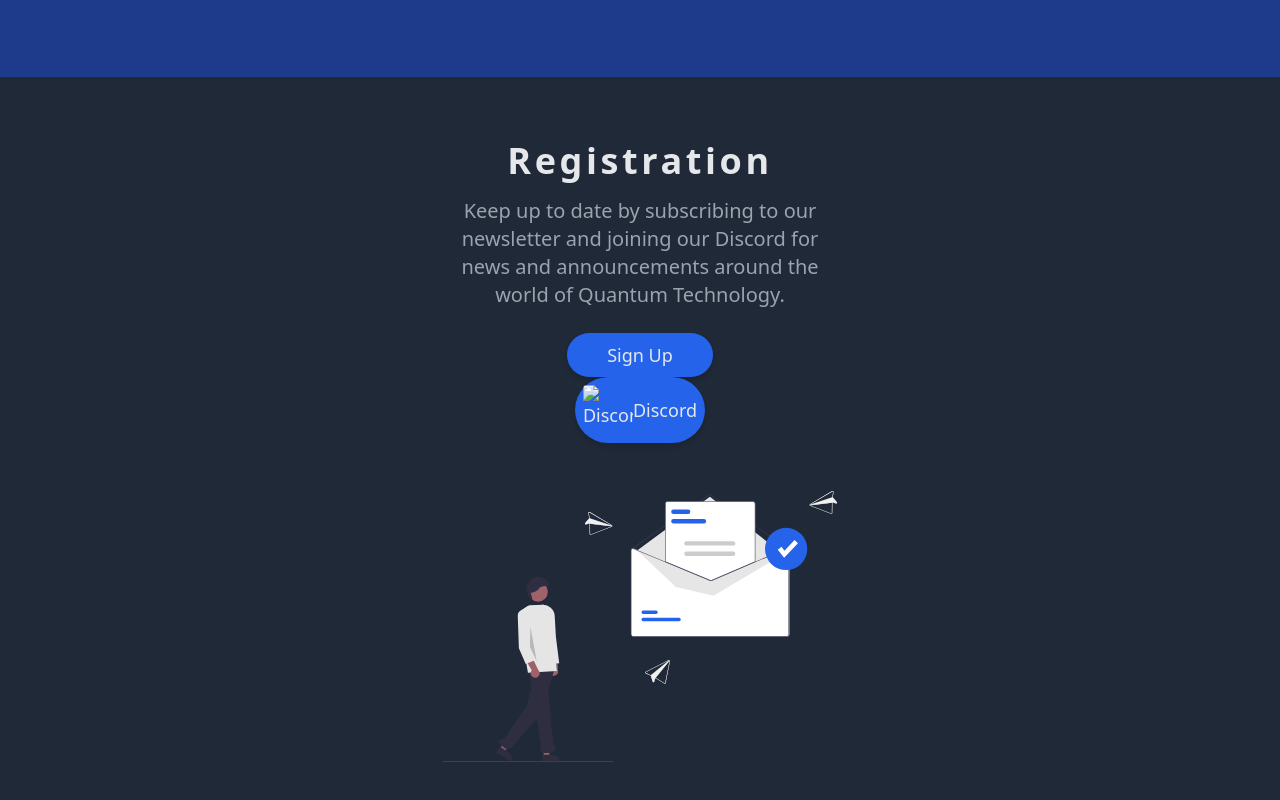
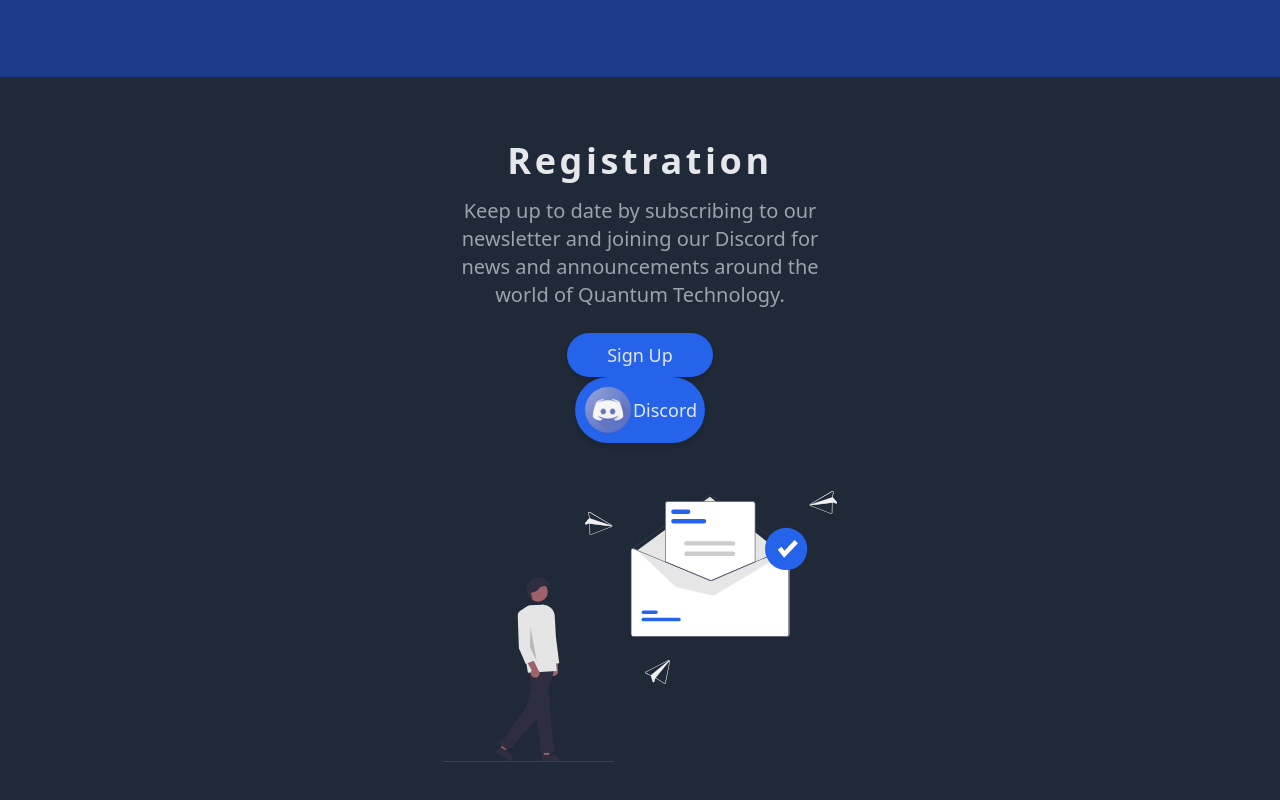
Before and after one commit to Dan5762/Imperial-Quantum-Society, an Eleventy site: page src/index.njk in a window 1280 px wide. Shown: the part 3987-4787 px from the top of the page. Built offline with nearby package versions, Linux system fonts and the light colour scheme; Eleventy itself is replaced by a stand-in of ours; files that its build step writes are made by us from their sources; a script that the page names is missing; files whose address does not match are found by name; what postcss-import would draw is missing.

Commit message:
Fixed error in Discord button

```diff
--- a/src/_includes/section.register.njk
+++ b/src/_includes/section.register.njk
@@ -12,7 +12,7 @@
         <div>
           <a href="https://discord.gg/8n8ugCq4hR">
             <button class=" px-2 py-2 text-gray-200 bg-blue-600 rounded-full shadow-md text-lg hover:bg-blue-800 hover:border-red inline-flex items-center">
-              <img class="rounded src="img/discord.png" alt="Discord" width="50px" height = "50px"/>
+              <img class="rounded" src="img/discord.png" alt="Discord" width="50px" height = "50px"/>
               <span>Discord</span>
             </button>
           </a>
```
